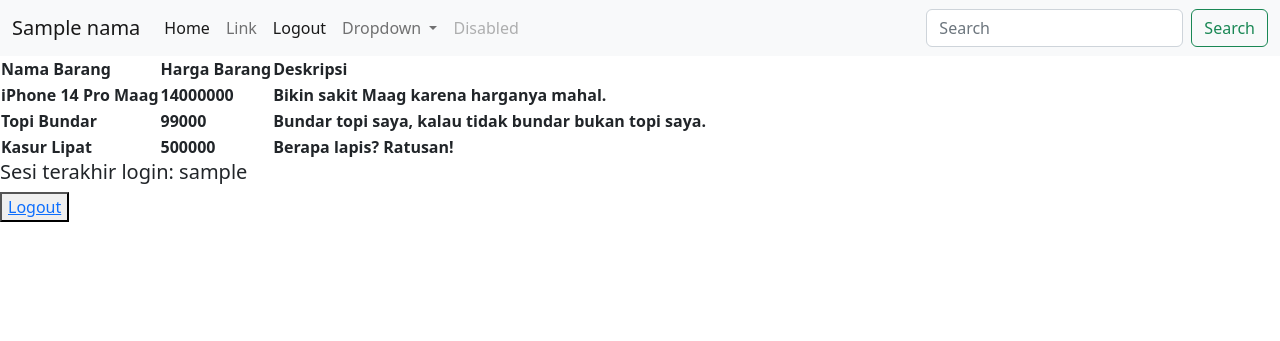
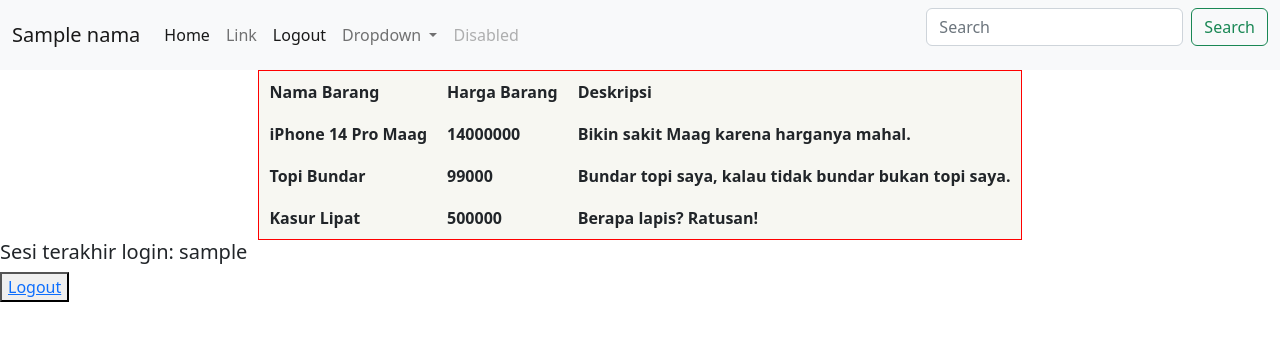
Before and after one commit to ahmadhanif3/lab1_pbp_ahmadhanif, a Django app: template wishlist/templates/wishlist.html in a window 1280 px wide. Shown: the top 341 px of the page. Run offline with Django 4.2, Linux system fonts and the light colour scheme; data comes from the database, SQL or seed files in the repository; tables that the repository leaves empty hold one stand-in row (values such as "Sample post"); the template is opened without the code that fills it: values that come from a table or form of the project are taken from there, most other values are stand-ins (such as "Sample title", 1, 10 or a date in 2020); lists and menus that the app fills with data are empty.

Commit message:
Tutorial 4

```diff
--- a/wishlist/templates/wishlist.html
+++ b/wishlist/templates/wishlist.html
@@ -1,3 +1,25 @@
+<style>
+    body {
+        background-color:antiquewhite;
+    }
+
+    table, th, td {
+        border: 1px solid;
+        border-color:#f00;
+        border-collapse:collapses;
+        background-color:rgb(247, 247, 242);
+    }
+
+    table {
+        margin-left:auto;
+        margin-right:auto;
+    }
+
+    th, td {
+        padding:10px;
+    }
+</style>
+
 {% extends 'base.html' %}
 
 {% block content %}
```
